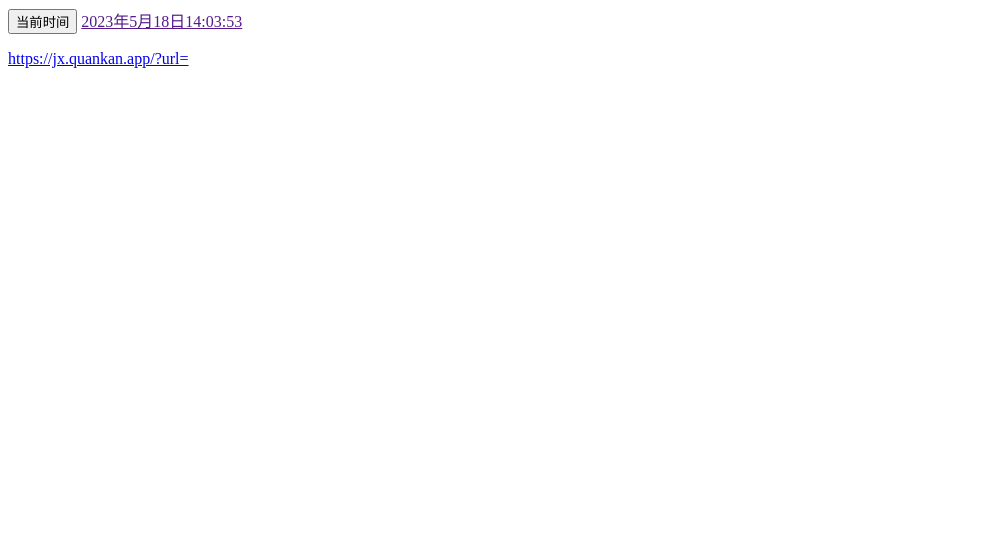
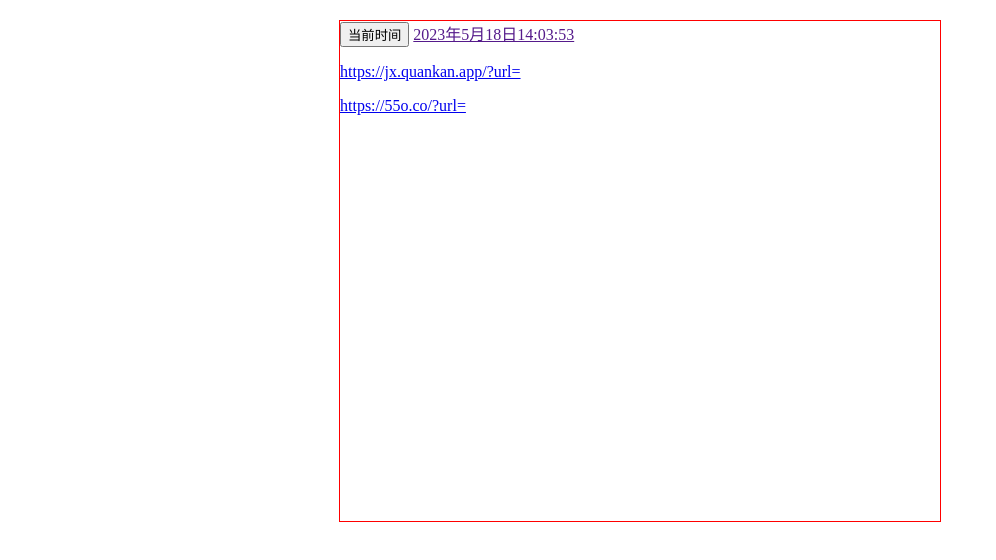
Before and after one commit to chinaliyaohui/chinaliyaohui.github.io, a plain HTML site: page index.html in a window 1280 px wide. Shown: the whole page, without its empty margins (0-996 px from the left). Drawn offline with Linux system fonts and the light colour scheme.

Commit message:
Update index.html

```diff
--- a/index.html
+++ b/index.html
@@ -4,17 +4,26 @@
     <meta charset="UTF-8">
     <meta http-equiv="X-UA-Compatible" content="IE=edge">
     <meta name="viewport" content="width=device-width, initial-scale=1.0">
+    <link rel="shortcut icon" type="image/x-icon" href="https://res.wx.qq.com/a/wx_fed/assets/res/NTI4MWU5.ico"/>
     <title>解析</title>
     <style>
-        .a1{margin:0 auto;}
+        .a1{
+            margin:20px auto;
+            height: 500px;
+            width: 600px;
+            border: 1px red solid;
+        }
     </style>
 </head>
 <body>
     <div class="a1">
         <input class="time" type="button" onclick="myfun();" value="当前时间">
         <a id='time_a' href="">2023年5月18日14:03:53</a>
+
         <p></p>
         <a href="https://jx.quankan.app/?url=">https://jx.quankan.app/?url=</a>
+        <p></p>
+        <a href="https://55o.co/?url=">https://55o.co/?url=</a>
     </div>
     <script>
         var a = document.getElementById('time_a');
```
